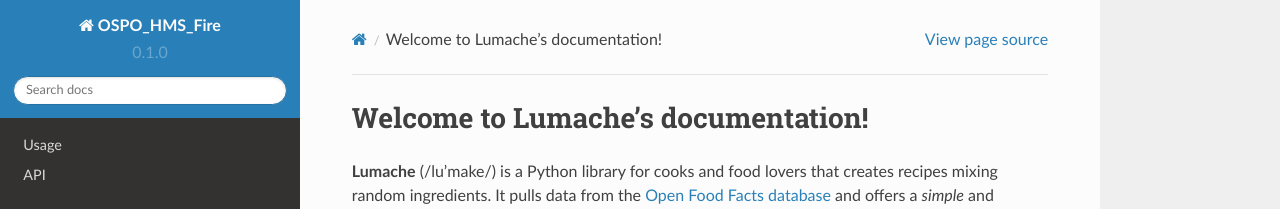
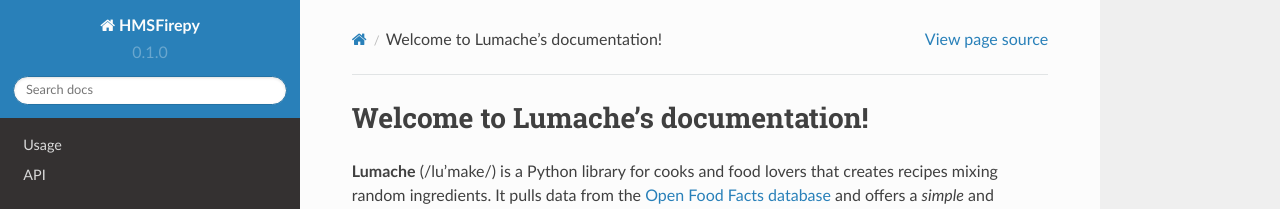
Before and after one commit to joelchaconcastillo/OSPO_HMS_Fire, a Sphinx documentation site: the page built from docs/source/index.rst, in a window 1280 px wide. Shown: the top 209 px of the page. Built offline with Sphinx 7.4.7 and the Read the Docs theme 2.0.0, drawn with Linux system fonts in a browser that asks for light colours.

Commit message:
Update conf.py

```diff
--- a/docs/source/conf.py
+++ b/docs/source/conf.py
@@ -2,7 +2,7 @@
 
 # -- Project information
 
-project = 'OSPO_HMS_Fire'
+project = 'HMSFirepy'
 copyright = '2022, Joel'
 author = 'Joel'
 
```
